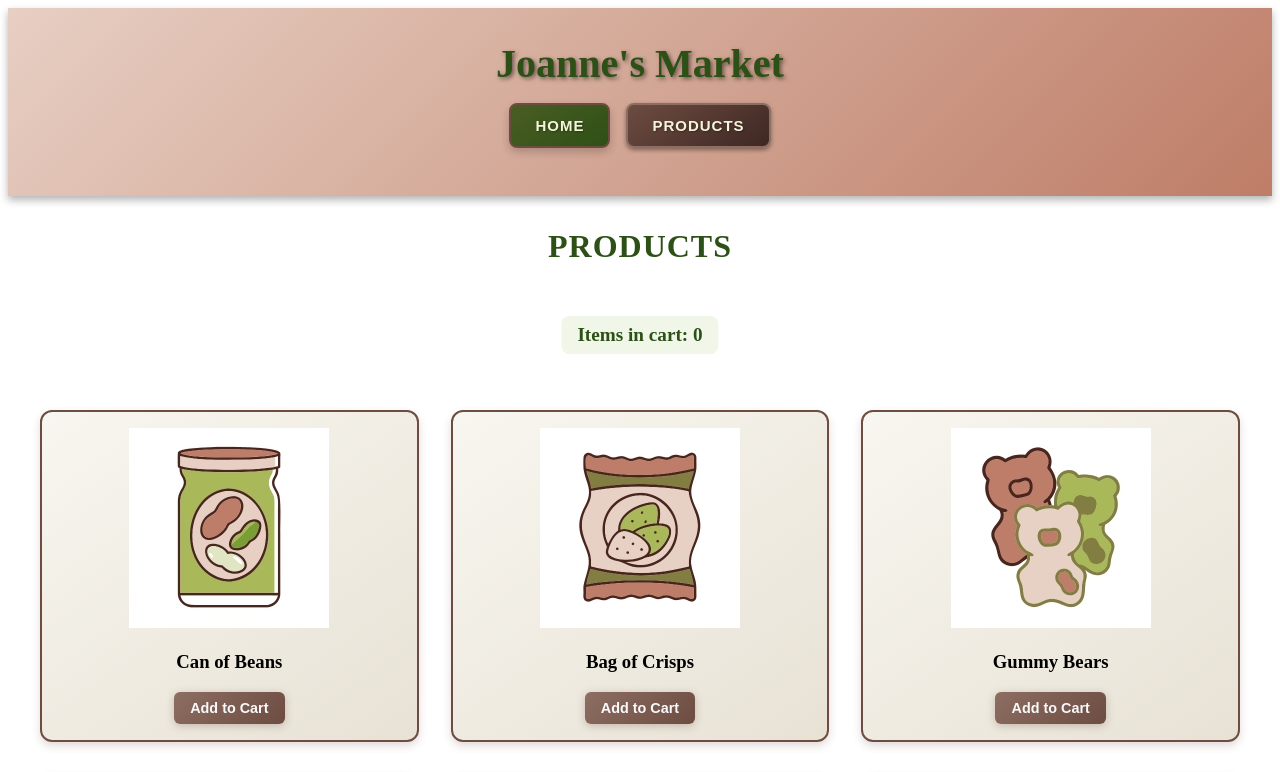
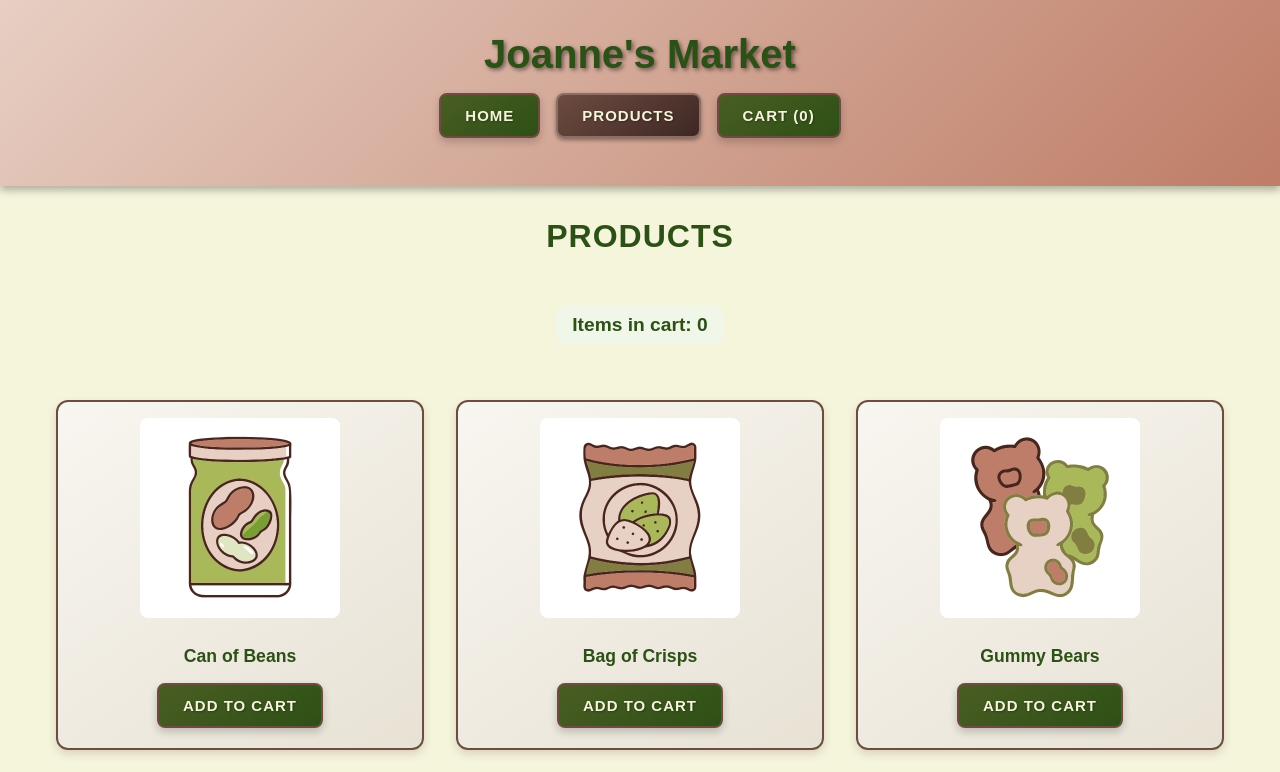
Before and after one commit to joanne-hoar/practice-session, an Angular app: page /products in a window 1280 px wide. Shown: the top 772 px of the page. Built offline with nearby package versions, Linux system fonts and the light colour scheme.

Commit message:
add view cart page

```diff
--- a/src/app/app.routes.ts
+++ b/src/app/app.routes.ts
@@ -1,9 +1,11 @@
 import { Routes } from '@angular/router';
 import { HomePage } from './pages/home-page/home-page';
 import { ProductsPage } from './pages/products-page/products-page';
+import { ViewCartPage } from './pages/view-cart-page/view-cart-page';
 
 export const routes: Routes = [
   { path: '', redirectTo: '/home', pathMatch: 'full' },
   { path: 'home', component: HomePage },
-  { path: 'products', component: ProductsPage }
+  { path: 'products', component: ProductsPage },
+  { path: 'cart', component: ViewCartPage }
 ];
--- a/src/app/pages/products-page/products-page.html
+++ b/src/app/pages/products-page/products-page.html
@@ -1,5 +1,5 @@
 <div class="products-section">
       <h2>Products</h2>
-      <p>Items in cart: {{ cartService.items().length }}</p>
+      <p>Items in cart: {{ cartService.itemCount() }}</p>
       <app-product-list></app-product-list>
 </div>
--- /dev/null
+++ b/src/app/pages/view-cart-page/view-cart-page.css
@@ -0,0 +1,72 @@
+.cart-page {
+  max-width: 1200px;
+  margin: 0 auto;
+  padding: 2rem;
+}
+
+.cart-page h2 {
+  color: #2d5016;
+  text-shadow: 1px 1px 2px rgba(0,0,0,0.1);
+  margin-bottom: 1.5rem;
+}
+
+.empty-cart {
+  text-align: center;
+  font-size: 1.2rem;
+  color: #8d6e63;
+  margin: 3rem 0;
+  padding: 2rem;
+  background: white;
+  border-radius: 8px;
+  border: 2px solid #e7cfc3;
+}
+
+.cart-actions {
+  display: flex;
+  justify-content: space-between;
+  align-items: center;
+  margin-bottom: 2rem;
+  padding: 1.5rem;
+  background: linear-gradient(135deg, #e7cfc3 0%, #d4c4b8 100%);
+  border-radius: 8px;
+  box-shadow: 0 4px 8px rgba(0,0,0,0.1);
+  border: 2px solid #be7d67;
+}
+
+.cart-actions p {
+  margin: 0;
+  font-weight: bold;
+  font-size: 1.1rem;
+  color: #2d5016;
+  text-shadow: 1px 1px 1px rgba(255,255,255,0.5);
+}
+
+/* Clear button uses danger variant - no custom styles needed */
+
+.cart-items {
+  display: grid;
+  gap: 1rem;
+}
+
+.cart-item {
+  display: flex;
+  align-items: center;
+  gap: 1rem;
+  padding: 1rem;
+  border: 2px solid #be7d67;
+  border-radius: 8px;
+  background: white;
+  box-shadow: 0 2px 4px rgba(0,0,0,0.1);
+  transition: all 0.3s ease;
+}
+
+.cart-item:hover {
+  box-shadow: 0 4px 8px rgba(0,0,0,0.15);
+  transform: translateY(-2px);
+}
+
+.cart-item app-product-card {
+  flex: 1;
+}
+
+/* Remove button uses secondary variant - no custom styles needed */
--- /dev/null
+++ b/src/app/pages/view-cart-page/view-cart-page.html
@@ -0,0 +1,22 @@
+<div class="cart-page">
+  <h2>Shopping Cart</h2>
+
+  @if (cartService.items().length === 0) {
+    <p class="empty-cart">Your cart is empty</p>
+  } @else {
+    <div class="cart-actions">
+      <p>Total items: {{ cartService.itemCount() }}</p>
+      <button class="danger" (click)="clearAll()">Clear Cart</button>
+    </div>
+
+    <div class="cart-items">
+      @for (product of cartService.items(); track $index) {
+        <div class="cart-item">
+          <!-- Reuse ProductCard component for consistent display -->
+          <app-product-card [product]="product"></app-product-card>
+          <button class="secondary" (click)="removeItem($index)">Remove</button>
+        </div>
+      }
+    </div>
+  }
+</div>
--- /dev/null
+++ b/src/app/pages/view-cart-page/view-cart-page.ts
@@ -0,0 +1,23 @@
+import { Component, inject } from '@angular/core';
+import { CartService } from '../../services/cart-service';
+import { ProductCard } from '../../product-card/product-card';
+
+@Component({
+  selector: 'app-view-cart-page',
+  imports: [ProductCard],
+  templateUrl: './view-cart-page.html',
+  styleUrl: './view-cart-page.css'
+})
+export class ViewCartPage {
+  cartService = inject(CartService);
+
+  removeItem(index: number): void {
+    this.cartService.removeFromCart(index);
+  }
+
+  clearAll(): void {
+    if (confirm('Remove all items from cart?')) {
+      this.cartService.clearCart();
+    }
+  }
+}
--- a/src/app/product-card/product-card.css
+++ b/src/app/product-card/product-card.css
@@ -5,26 +5,25 @@
   text-align: center;
   background: linear-gradient(145deg, #f8f6f0 0%, #e8e2d5 100%);
   box-shadow: 0 4px 8px rgba(109, 76, 65, 0.2);
-}
-
-.add-btn {
-  padding: 0.5rem 1rem;
-  border: none;
-  border-radius: 6px;
-  font-size: 0.9rem;
-  font-weight: 600;
-  cursor: pointer;
   transition: all 0.3s ease;
 }
 
-.add-btn {
-  background: linear-gradient(135deg, #8d6e63 0%, #6d4c41 100%);
-  color: #f8f9fa;
-  box-shadow: 0 2px 8px rgba(109, 76, 65, 0.3);
+.product-card:hover {
+  box-shadow: 0 6px 12px rgba(109, 76, 65, 0.3);
+  transform: translateY(-2px);
 }
 
-.add-btn:hover {
-  background: linear-gradient(135deg, #795548 0%, #5d4037 100%);
-  box-shadow: 0 4px 12px rgba(109, 76, 65, 0.4);
-  transform: translateY(-1px);
+.product-card img {
+  max-width: 100%;
+  height: auto;
+  border-radius: 8px;
+  margin-bottom: 12px;
 }
+
+.product-card h3 {
+  color: #2d5016;
+  margin: 12px 0;
+  font-size: 1.1rem;
+}
+
+/* Button inherits from global styles, no custom styling needed */
--- a/src/app/product-card/product-card.html
+++ b/src/app/product-card/product-card.html
@@ -5,5 +5,5 @@
     <!-- {{ }} syntax used for interpolation, display as text -->
     <h3>{{ product.name }}</h3>
     <!-- button click invokes custom event handler in ProductClass -->
-    <button class="add-btn" (click)="onAddToCart()">Add to Cart</button>
+    <button (click)="onAddToCart()">Add to Cart</button>
 </div>
--- a/src/app/services/cart-service.ts
+++ b/src/app/services/cart-service.ts
@@ -1,4 +1,4 @@
-import { Injectable, signal } from '@angular/core';
+import { Injectable, signal, computed } from '@angular/core';
 import { Product } from '../product';
 
 @Injectable({
@@ -6,8 +6,17 @@ import { Product } from '../product';
 })
 export class CartService {
   items = signal<Product[]>([]);
+  itemCount = computed(() => this.items().length);
 
   addToCart(product: Product): void {
     this.items.set([...this.items(), product]);
   }
+
+  removeFromCart(index: number): void {
+    this.items.update(items => items.filter((_, i) => i !== index));
+  }
+
+  clearCart(): void {
+    this.items.set([]);
+  }
 }
--- a/src/app/shared/header/header.html
+++ b/src/app/shared/header/header.html
@@ -4,5 +4,6 @@
         <!-- Navigation links -->
         <a class="button" routerLink="/home" routerLinkActive="activebutton">Home</a>
         <a class="button" routerLink="/products" routerLinkActive="activebutton">Products</a>
+        <a class="button" routerLink="/cart" routerLinkActive="activebutton">Cart ({{ cartService.itemCount() }})</a>
     </nav>
 </div>
--- a/src/app/shared/header/header.ts
+++ b/src/app/shared/header/header.ts
@@ -1,5 +1,6 @@
-import { Component, Input } from '@angular/core';
+import { Component, Input, inject } from '@angular/core';
 import { RouterLink, RouterLinkActive } from '@angular/router';
+import { CartService } from '../../services/cart-service';
 
 @Component({
   selector: 'app-header',
@@ -9,4 +10,5 @@ import { RouterLink, RouterLinkActive } from '@angular/router';
 })
 export class Header {
   @Input() title!: string;
+  cartService = inject(CartService);
 }
--- a/src/styles.css
+++ b/src/styles.css
@@ -1 +1,126 @@
-/* You can add global styles to this file, and also import other style files */
+/* Global styles for the SPA */
+
+* {
+  box-sizing: border-box;
+}
+
+body {
+  margin: 0;
+  font-family: Arial, sans-serif;
+  background: #f5f5dc;
+  color: #2d5016;
+}
+
+/* Global link styles */
+a {
+  color: #2d5016;
+  text-decoration: none;
+  transition: color 0.3s ease;
+}
+
+a:hover {
+  color: #4a5d23;
+}
+
+/* Global button styles */
+button, .btn {
+  display: inline-block;
+  padding: 12px 24px;
+  margin: 4px;
+  background: linear-gradient(145deg, #4a5d23 0%, #2d5016 100%);
+  color: #f5f5dc;
+  text-decoration: none;
+  border-radius: 8px;
+  font-weight: bold;
+  text-transform: uppercase;
+  letter-spacing: 1px;
+  transition: all 0.3s ease;
+  border: 2px solid #6d4c41;
+  box-shadow: 0 4px 8px rgba(0,0,0,0.2);
+  font-family: Arial, sans-serif;
+  font-size: 15px;
+  cursor: pointer;
+  outline: 0;
+  text-shadow: 1px 1px 2px rgba(0,0,0,0.3);
+}
+
+button:hover, .btn:hover {
+  background: linear-gradient(145deg, #5d7a2f 0%, #3e6b1f 100%);
+  transform: translateY(-2px);
+  box-shadow: 0 6px 12px rgba(0,0,0,0.3);
+  border-color: #8d6e63;
+}
+
+button:active, .btn:active {
+  transform: translateY(0);
+  box-shadow: 0 2px 4px rgba(0,0,0,0.4);
+}
+
+button:disabled, .btn:disabled {
+  opacity: 0.5;
+  cursor: not-allowed;
+  transform: none;
+}
+
+/* Danger/delete button variant */
+button.danger, .btn-danger {
+  background: linear-gradient(145deg, #be7d67 0%, #8d6e63 100%);
+  border-color: #6d4c41;
+}
+
+button.danger:hover, .btn-danger:hover {
+  background: linear-gradient(145deg, #d4958a 0%, #a5887d 100%);
+  border-color: #8d6e63;
+}
+
+/* Secondary button variant */
+button.secondary, .btn-secondary {
+  background: linear-gradient(145deg, #8d6e63 0%, #6d4c41 100%);
+  border-color: #6d4c41;
+}
+
+button.secondary:hover, .btn-secondary:hover {
+  background: linear-gradient(145deg, #a5887d 0%, #8d6e63 100%);
+  border-color: #8d6e63;
+}
+
+/* Form input styles */
+input, textarea, select {
+  padding: 10px 12px;
+  border: 2px solid #8d6e63;
+  border-radius: 6px;
+  background: white;
+  color: #2d5016;
+  font-family: Arial, sans-serif;
+  font-size: 14px;
+  transition: all 0.3s ease;
+  outline: none;
+}
+
+input:focus, textarea:focus, select:focus {
+  border-color: #4a5d23;
+  box-shadow: 0 0 8px rgba(74, 93, 35, 0.3);
+}
+
+input:disabled, textarea:disabled, select:disabled {
+  background: #e7cfc3;
+  cursor: not-allowed;
+  opacity: 0.7;
+}
+
+label {
+  display: block;
+  margin-bottom: 6px;
+  color: #2d5016;
+  font-weight: bold;
+  font-size: 14px;
+}
+
+/* Form group for consistent spacing */
+.form-group {
+  margin-bottom: 1.5rem;
+}
+
+.form-group:last-child {
+  margin-bottom: 0;
+}
```
Also changed, not shown: 2 other files (tests, documents, lock files or other folders).
